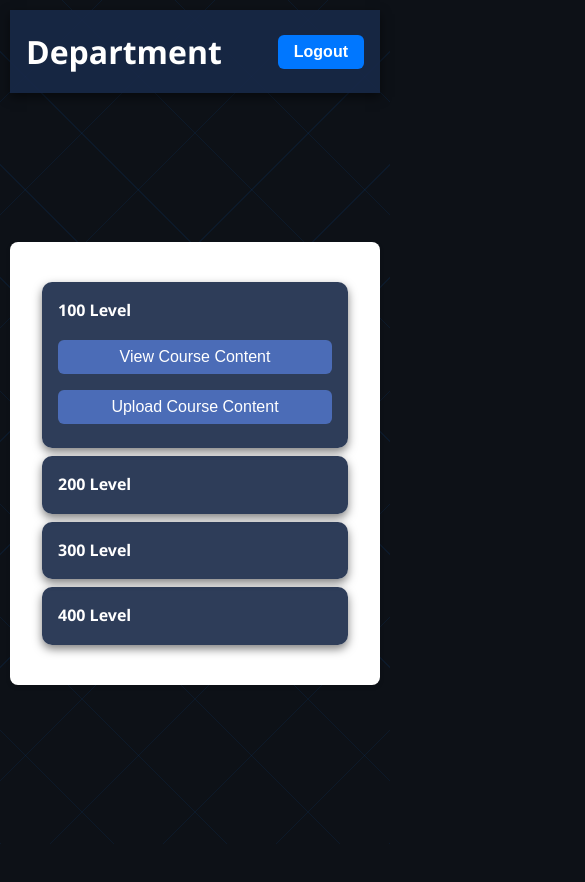
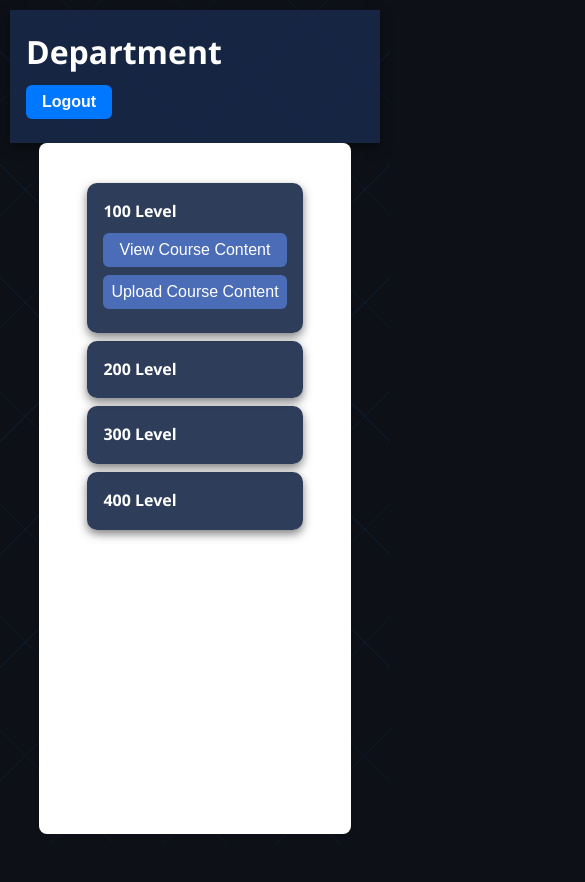
Before and after one commit to Oluwashiji/Lecture-Link, a website: page levels.html in a window 390 px wide. Both pictures are taken after a click on the item "100 Level". Shown: the top 882 px of the page, 585 px wide, since content can reach past the window. Drawn offline with Linux system fonts and the light colour scheme.

Commit message:
Update levels.html

```diff
--- a/levels.html
+++ b/levels.html
@@ -9,7 +9,7 @@
     body {
       margin: 0;
       font-family: 'Segoe UI', sans-serif;
-      height: 100vh;
+      min-height: 100vh;
       display: flex;
       flex-direction: column;
       background-color: #0d1117;
@@ -44,7 +44,7 @@
     }
 
     body::after {
-      content: "Lecture Link Lecture Link Lecture Link Lecture Link Lecture Link Lecture Link Lecture Link Lecture Link";
+      content: "Lecture Link Lecture Link Lecture Link Lecture Link";
       position: absolute;
       top: -50%;
       left: -50%;
@@ -71,7 +71,7 @@
       box-shadow: 0 4px 10px rgba(0,0,0,0.5);
     }
 
-    .back-btn, .logout-btn {
+    .logout-btn {
       background: #0077ff;
       color: #fff;
       border: none;
@@ -82,7 +82,7 @@
       transition: background 0.3s ease;
     }
 
-    .back-btn:hover, .logout-btn:hover {
+    .logout-btn:hover {
       background: #005fcc;
     }
 
@@ -90,6 +90,7 @@
       padding: 2rem;
       z-index: 1;
       position: relative;
+      flex: 1;
     }
 
     .levels-list {
@@ -133,6 +134,30 @@
     .options button:hover {
       background: #39548a;
     }
+
+    /* ✅ Mobile responsiveness */
+    @media (max-width: 768px) {
+      header {
+        flex-direction: column;
+        align-items: flex-start;
+      }
+
+      .levels-list {
+        width: 100%;
+        padding: 0 1rem;
+      }
+
+      .options button {
+        display: block;
+        margin: 0.5rem 0;
+        width: 100%;
+      }
+
+      .logout-btn {
+        width: 100%;
+        margin-top: 0.5rem;
+      }
+    }
   </style>
 </head>
 <body>
@@ -153,7 +178,7 @@
     const deptNames = {
       ComputerScience: "Computer Science",
       SoftwareEngineering: "Software Engineering",
-      InformationSystems: "Information Systems" ,
+      InformationSystems: "Information Systems",
       ComputerScienceEducation: "Computer Science Education",
       CyberSecurity: "Cyber Security"
     };
@@ -183,6 +208,7 @@
       window.location.href = `upload.html?dept=${encodeURIComponent(deptKey)}&level=${encodeURIComponent(level)}`;
     }
     function logout() {
+      // ✅ Always redirect to login
       window.location.href = "login.html";
     }
   </script>
```
